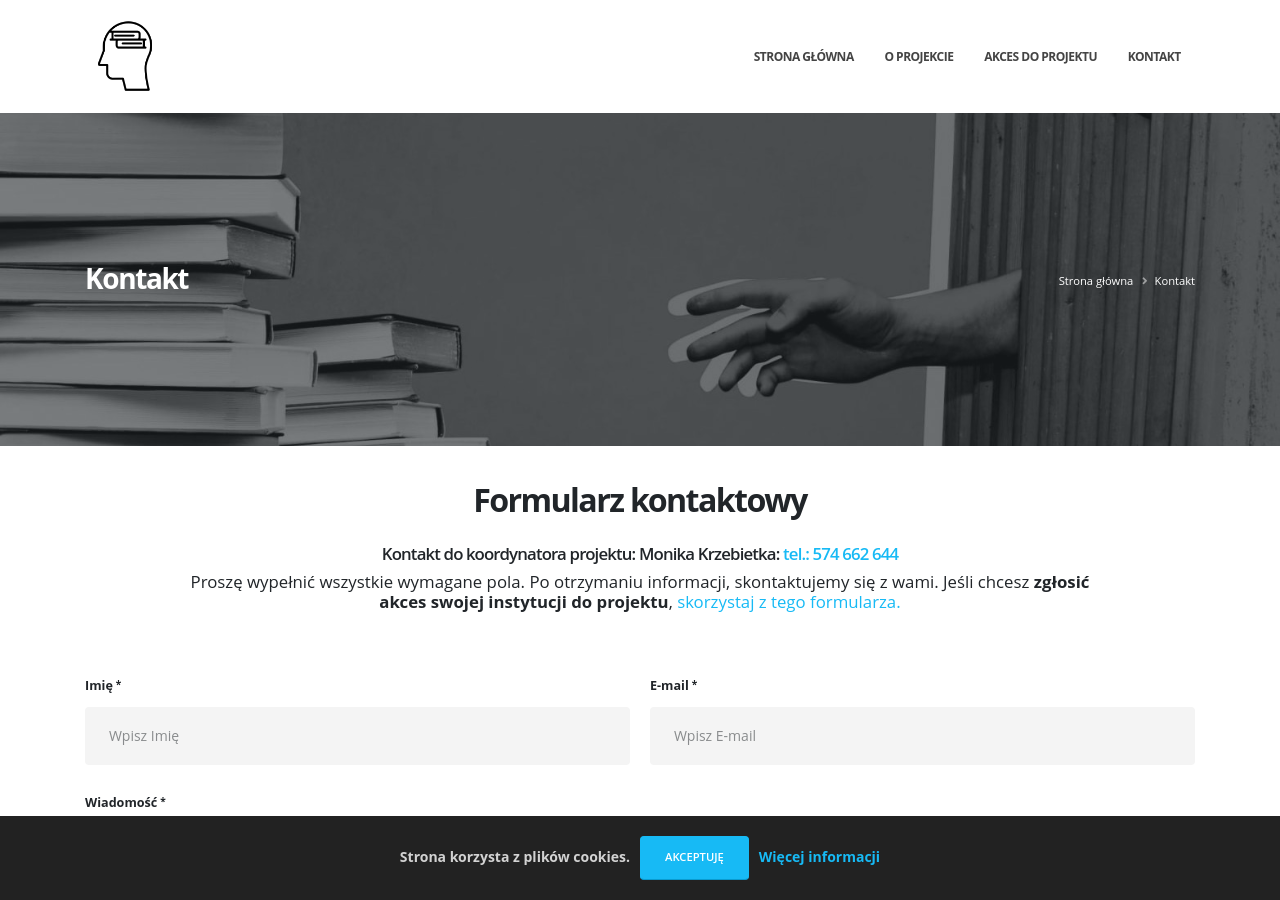
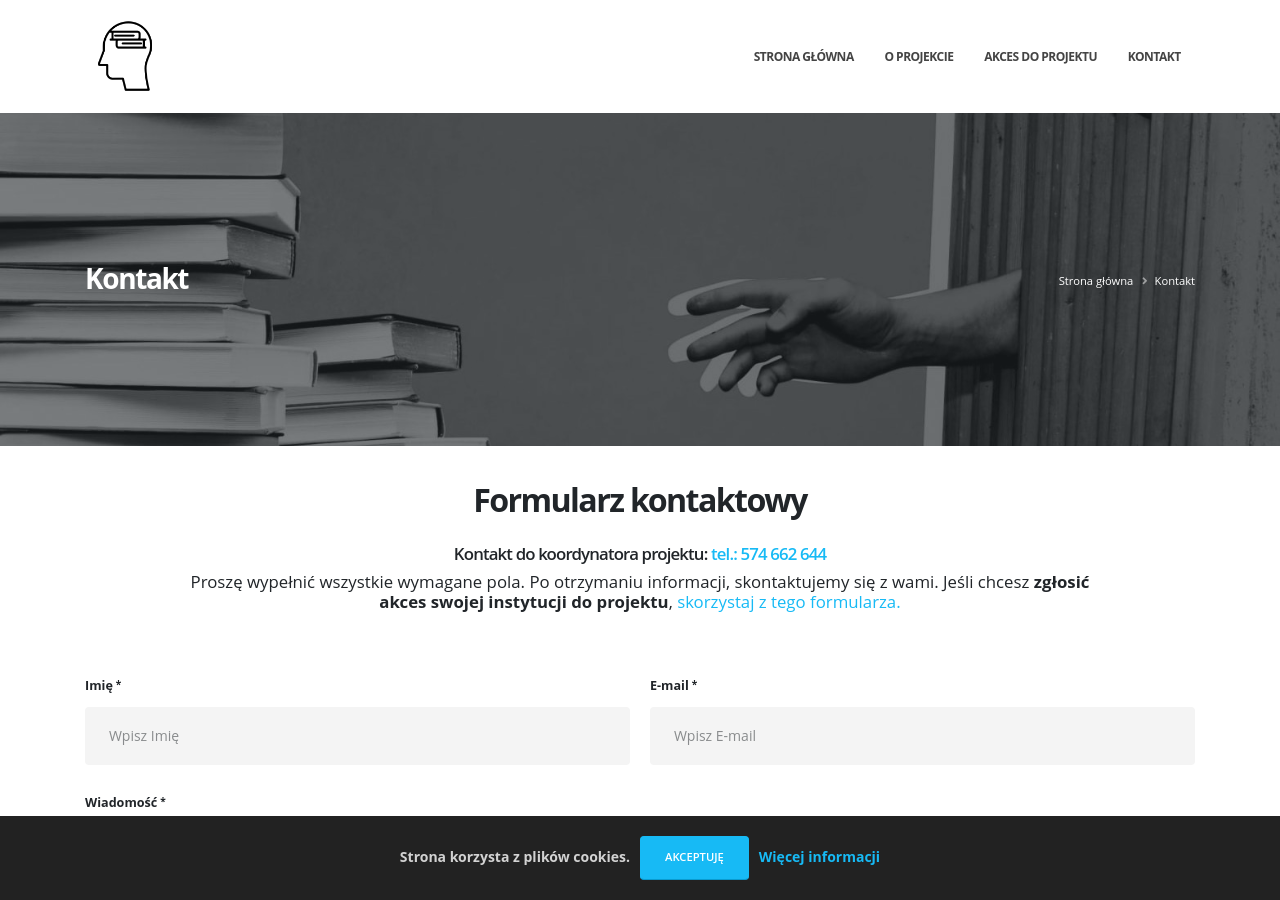
Before and after one commit to noweteraz/czytam-noweteraz-pl, a Jekyll site: the page built from _pages/contact.html, in a window 1280 px wide and 900 px high. Built offline with Jekyll 4.4.1, drawn with Linux system fonts in a browser that asks for light colours; some web fonts are replaced.

Commit message:
Update contact.html

```diff
--- a/_pages/contact.html
+++ b/_pages/contact.html
@@ -18,7 +18,7 @@ onload="if(submitted) {window.location='/thankyou.html';}"></iframe>
                     <h2 class="text-color-dark font-weight-bold text-center text-8 line-height-2 mb-0">Formularz kontaktowy</h2>
                 </div>
                 <div class="overflow-hidden mb-4 pb-3">
-                    <h4 class="text-color-dark text-center text-4 line-height-2 mb-2">Kontakt do koordynatora projektu: Monika Krzebietka: <a href="tel:+48574662644">tel.: 574 662 644</a></h4>
+                    <h4 class="text-color-dark text-center text-4 line-height-2 mb-2">Kontakt do koordynatora projektu: <a href="tel:+48574662644">tel.: 574 662 644</a></h4>
                     <p class="text-color-dark text-center text-4 line-height-2 mb-0">
                         Proszę wypełnić wszystkie wymagane pola. Po otrzymaniu informacji, skontaktujemy się z wami. Jeśli chcesz <strong>zgłosić akces swojej instytucji do projektu</strong>, <a href="/formularz-zgloszenia-do-projektu/">skorzystaj z tego formularza.</a></p>
                     </p>
```
